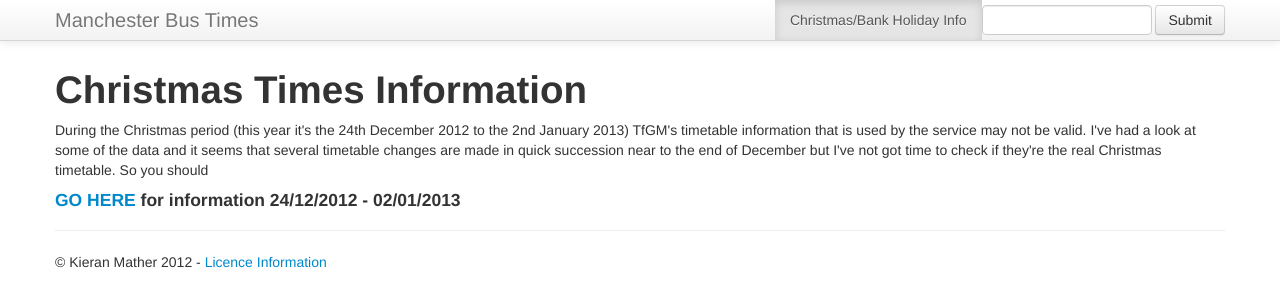
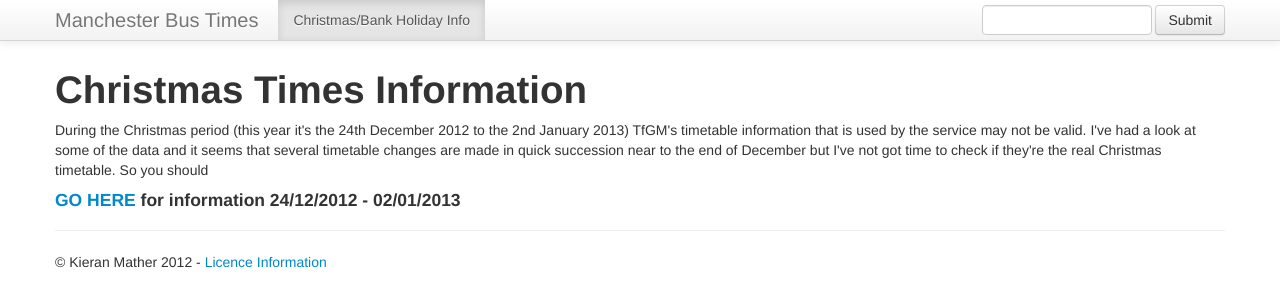
Before and after one commit to stemount/gmbustimes, a PHP site: page /holiday.php in a window 1280 px wide. Shown: the top 307 px of the page. Run offline with PHP 8.4, Linux system fonts and the light colour scheme; some libraries are stand-ins or nearby versions.

Commit message:
Moved holiday info link to left

```diff
--- a/holiday.php
+++ b/holiday.php
@@ -41,7 +41,7 @@
                 <input type="text" class="span2" name="s">
                 <button type="submit" class="btn">Submit</button>
             </form>
-            <ul class="nav pull-right">
+            <ul class="nav">
               <li class="active"><a href="holiday.php">Christmas/Bank Holiday Info</a></li>
             </ul>
           </div>
--- a/index.php
+++ b/index.php
@@ -41,7 +41,7 @@
                 <input type="text" class="span2" name="s">
                 <button type="submit" class="btn">Submit</button>
             </form>
-            <ul class="nav pull-right">
+            <ul class="nav">
               <li><a href="holiday.php">Christmas/Bank Holiday Info</a></li>
             </ul>
           </div>
--- a/licence.php
+++ b/licence.php
@@ -41,7 +41,7 @@
                 <input type="text" class="span2" name="s">
                 <button type="submit" class="btn">Submit</button>
             </form>
-            <ul class="nav pull-right">
+            <ul class="nav">
               <li><a href="holiday.php">Christmas/Bank Holiday Info</a></li>
             </ul>
           </div>
--- a/search.php
+++ b/search.php
@@ -50,7 +50,7 @@ if (!empty($found)){ // if we've found the route
                 <input type="text" class="span2" name="s">
                 <button type="submit" class="btn">Submit</button>
             </form>
-            <ul class="nav pull-right">
+            <ul class="nav">
               <li><a href="holiday.php">Christmas/Bank Holiday Info</a></li>
             </ul>
           </div>
--- a/service.php
+++ b/service.php
@@ -79,7 +79,7 @@ $servicesArray = array_unique($servicesArray); // get rid of duplicates
                 <input type="text" class="span2" name="s">
                 <button type="submit" class="btn">Submit</button>
             </form>
-            <ul class="nav pull-right">
+            <ul class="nav">
               <li><a href="holiday.php">Christmas/Bank Holiday Info</a></li>
             </ul>
           </div>
--- a/stop.php
+++ b/stop.php
@@ -101,7 +101,7 @@ $stopsArray = array_unique($stopsArray);
                 <input type="text" class="span2" name="s">
                 <button type="submit" class="btn">Submit</button>
             </form>
-            <ul class="nav pull-right">
+            <ul class="nav">
               <li><a href="holiday.php">Christmas/Bank Holiday Info</a></li>
             </ul>
           </div>
--- a/time.php
+++ b/time.php
@@ -113,7 +113,7 @@ foreach (glob("cifdata/*_" . $route . "_.CIF") as $filename){
                 <input type="text" class="span2" name="s">
                 <button type="submit" class="btn">Submit</button>
             </form>
-                <ul class="nav pull-right">
+                <ul class="nav">
     <li><a href="#">Christmas/Bank Holiday Info</a></li>
     </ul>
           </div>
```
